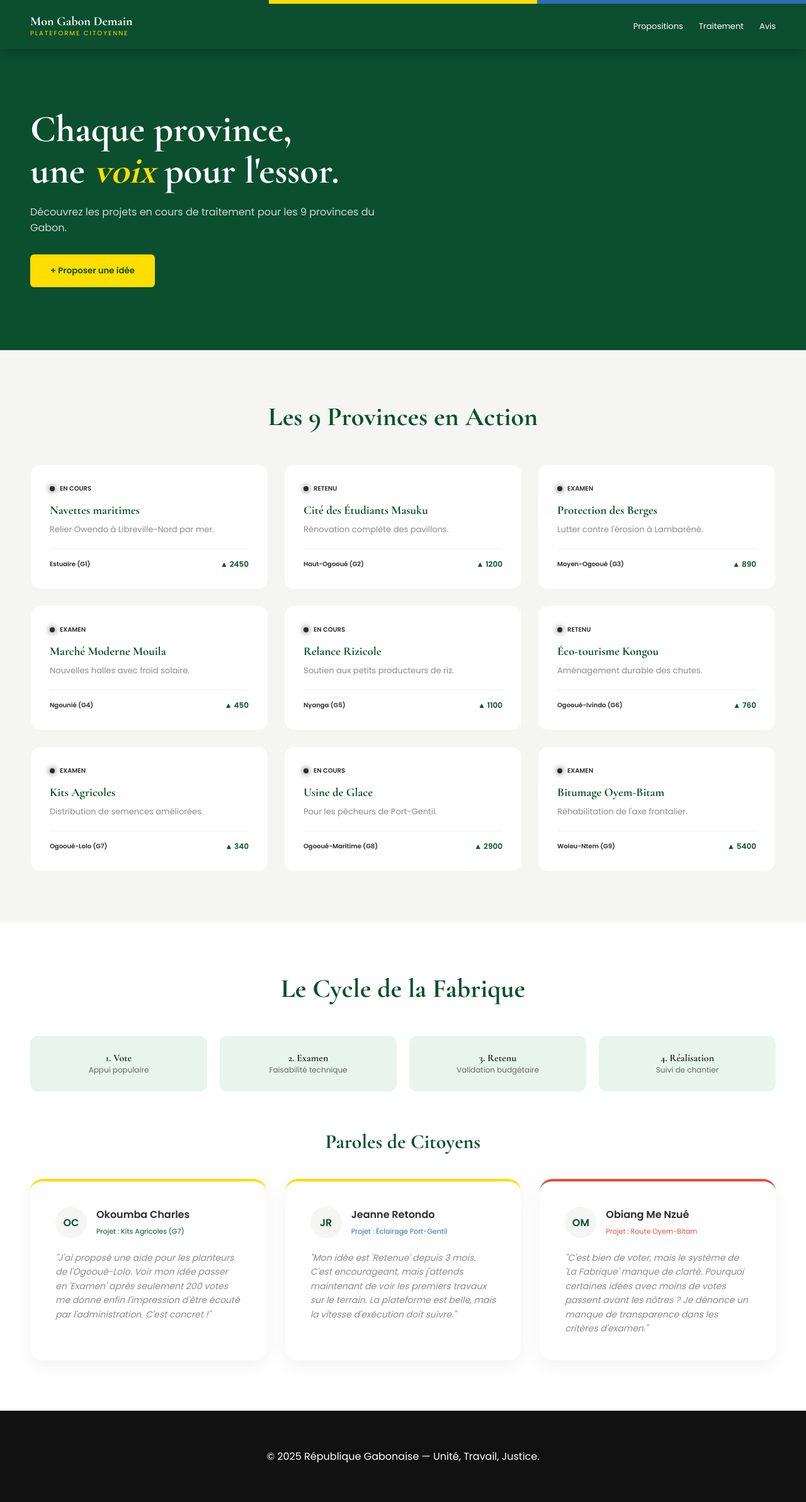
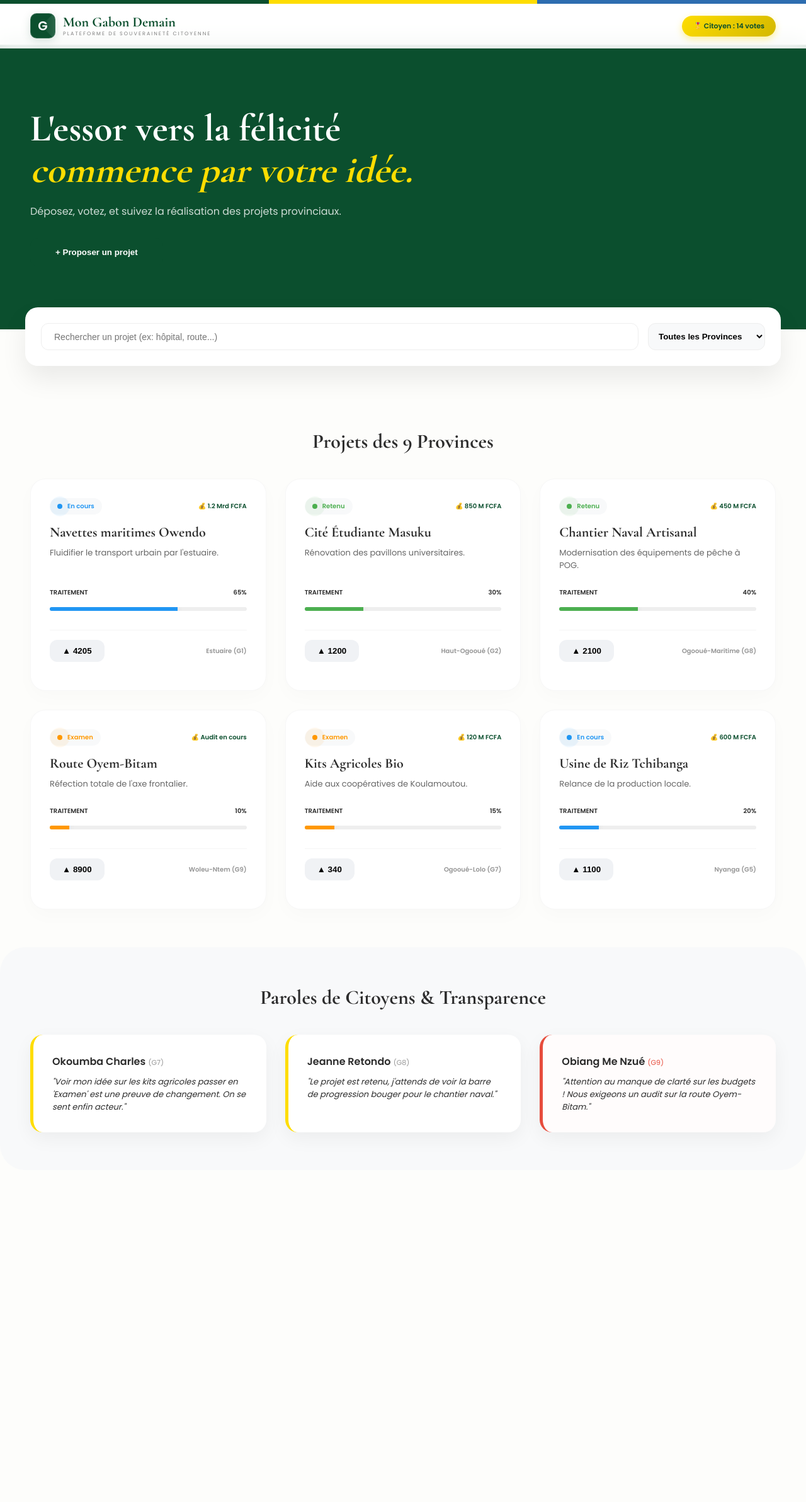
Before and after one commit to kemistrang-sudo/on-reve-et-on-ameliore, a plain HTML site: page index.html in a window 1280 px wide. Shown: the whole page at 63% size. After the commit the page ends 1918 px from the top, so only its background shows below. Drawn offline with nearby package versions, Linux system fonts and the light colour scheme.

Commit message:
Update index.html

```diff
--- a/index.html
+++ b/index.html
@@ -3,213 +3,242 @@
 <head>
 <meta charset="UTF-8">
 <meta name="viewport" content="width=device-width, initial-scale=1.0">
-<title>Mon Gabon Demain — Notre terre, nos voix, demain.</title>
-<link href="https://fonts.googleapis.com/css2?family=Cormorant+Garamond:wght@400;600;700&family=Poppins:wght@300;400;500;600&display=swap" rel="stylesheet">
+<title>Mon Gabon Demain — Excellence Citoyenne</title>
+<link href="https://fonts.googleapis.com/css2?family=Cormorant+Garamond:wght@600;700&family=Poppins:wght@300;400;500;600&display=swap" rel="stylesheet">
 <style>
   :root {
-    --vert: #0B4F2E; --vert-clair: #1a7a47; --vert-pale: #e8f4ee;
-    --jaune: #FEDD00; --jaune-fonce: #d4b800;
-    --bleu: #2E6DB0; --bleu-clair: #4a8fd4; --bleu-pale: #e8f0fa;
-    --blanc: #FFFFFF; --gris: #2C2C2C; --gris-clair: #f5f5f3; --gris-moyen: #8a8a8a;
-    --statut-examen: #ff9800; --statut-retenu: #4caf50; --statut-cours: #2196f3;
-    --rouge-critique: #e74c3c;
+    --vert: #0B4F2E; --vert-glow: rgba(11, 79, 46, 0.15);
+    --jaune: #FEDD00; --jaune-glow: rgba(254, 221, 0, 0.4);
+    --bleu: #2E6DB0; --bleu-pale: #e8f0fa;
+    --or: linear-gradient(135deg, #FEDD00 0%, #d4b800 100%);
+    --glass: rgba(255, 255, 255, 0.85);
+    --gris: #2C2C2C; --gris-clair: #f8f9fa;
   }
 
   * { margin: 0; padding: 0; box-sizing: border-box; }
-  body { font-family: 'Poppins', sans-serif; color: var(--gris); background: var(--blanc); overflow-x: hidden; scroll-behavior: smooth; }
-  h1, h2, h3, h4, .serif { font-family: 'Cormorant Garamond', serif; }
+  body { font-family: 'Poppins', sans-serif; background: #fdfdfb; color: var(--gris); scroll-behavior: smooth; overflow-x: hidden; }
+  h1, h2, h3, .serif { font-family: 'Cormorant Garamond', serif; }
 
   /* BARRE NATIONALE */
-  .barre-nationale { display: flex; height: 6px; width: 100%; position: fixed; top: 0; z-index: 1001; }
+  .barre-nationale { display: flex; height: 6px; width: 100%; position: fixed; top: 0; z-index: 1100; }
   .barre-nationale span { flex: 1; }
   .barre-nationale .v { background: var(--vert); }
   .barre-nationale .j { background: var(--jaune); }
   .barre-nationale .b { background: var(--bleu); }
 
-  header { background: var(--vert); padding: 0 48px; position: sticky; top: 6px; z-index: 1000; box-shadow: 0 2px 20px rgba(0,0,0,0.3); }
-  .header-inner { display: flex; align-items: center; justify-content: space-between; height: 72px; max-width: 1200px; margin: 0 auto; }
-  .logo-text h1 { color: var(--blanc); font-size: 20px; font-weight: 700; line-height: 1.1; }
-  .logo-text p { color: var(--jaune); font-size: 10px; letter-spacing: 2px; text-transform: uppercase; }
+  /* HEADER GLASSMORPHISM */
+  header {
+    background: var(--glass); backdrop-filter: blur(15px); -webkit-backdrop-filter: blur(15px);
+    padding: 15px 48px; position: sticky; top: 6px; z-index: 1000;
+    display: flex; justify-content: space-between; align-items: center;
+    border-bottom: 1px solid rgba(0,0,0,0.05);
+  }
 
-  .hero { background: var(--vert); padding: 100px 48px; min-height: 450px; display: flex; align-items: center; }
-  .hero h2 { font-size: clamp(35px, 5vw, 60px); color: var(--blanc); line-height: 1.1; margin-bottom: 20px; }
+  .logo-container { display: flex; align-items: center; gap: 12px; }
+  .logo-icon {
+    width: 40px; height: 40px; background: var(--vert); border-radius: 10px;
+    display: flex; align-items: center; justify-content: center;
+    box-shadow: 0 4px 15px var(--vert-glow); border: 1px solid rgba(255,255,255,0.2);
+    position: relative; overflow: hidden;
+  }
+  .logo-icon::after {
+    content: ""; position: absolute; top: -50%; left: -50%; width: 200%; height: 200%;
+    background: linear-gradient(45deg, transparent, rgba(255,255,255,0.3), transparent);
+    transform: rotate(45deg); animation: shine 3s infinite;
+  }
+  @keyframes shine { 0% { left: -100%; } 100% { left: 100%; } }
+
+  .user-badge { background: var(--or); padding: 8px 18px; border-radius: 50px; font-size: 11px; font-weight: 700; color: var(--vert); box-shadow: 0 4px 12px var(--jaune-glow); }
+
+  /* HERO */
+  .hero { background: var(--vert); padding: 100px 48px; min-height: 450px; display: flex; align-items: center; position: relative; color: white; }
+  .hero h2 { font-size: clamp(35px, 5vw, 60px); line-height: 1.1; margin-bottom: 20px; }
   .hero h2 em { color: var(--jaune); font-style: italic; }
-  .btn-primary { background: var(--jaune); color: var(--vert); padding: 16px 32px; border-radius: 6px; font-weight: 600; cursor: pointer; border: none; font-family: 'Poppins'; }
 
-  section { padding: 80px 48px; }
-  .section-title { font-size: 42px; text-align: center; margin-bottom: 50px; color: var(--vert); }
+  /* FILTRES & RECHERCHE */
+  .filter-bar { max-width: 1200px; margin: -35px auto 40px; padding: 25px; background: white; border-radius: 20px; box-shadow: 0 20px 40px rgba(0,0,0,0.08); display: flex; gap: 15px; position: relative; z-index: 10; }
+  .search-input { flex-grow: 1; padding: 12px 20px; border-radius: 12px; border: 1px solid #eee; font-size: 14px; outline: none; }
+  .select-prov { padding: 12px; border-radius: 12px; border: 1px solid #eee; background: var(--gris-clair); font-weight: 600; }
 
-  /* GRID IDEES */
-  .idees-grid { display: grid; grid-template-columns: repeat(auto-fill, minmax(320px, 1fr)); gap: 25px; max-width: 1200px; margin: 0 auto; }
-  .idee-card { background: var(--blanc); padding: 30px; border-radius: 16px; border: 1px solid var(--gris-clair); display: flex; flex-direction: column; transition: 0.3s; }
-  .status-light { display: inline-flex; align-items: center; gap: 8px; font-size: 10px; font-weight: 700; text-transform: uppercase; margin-bottom: 15px; }
-  .light { width: 8px; height: 8px; border-radius: 50%; display: inline-block; box-shadow: 0 0 10px currentColor; }
+  /* GRID & CARDS */
+  .section-container { padding: 60px 48px; max-width: 1300px; margin: 0 auto; }
+  .idees-grid { display: grid; grid-template-columns: repeat(auto-fill, minmax(350px, 1fr)); gap: 30px; }
 
-  /* TEMOIGNAGES */
-  .temoignage-grid { display: grid; grid-template-columns: repeat(3, 1fr); gap: 30px; max-width: 1200px; margin: 0 auto; }
-  .temoignage-card { background: #fff; padding: 40px; border-radius: 20px; box-shadow: 0 10px 30px rgba(0,0,0,0.05); border-top: 4px solid var(--jaune); }
-  .temoignage-card.critique { border-top-color: var(--rouge-critique); }
-  .user-info { display: flex; align-items: center; gap: 15px; margin-bottom: 20px; }
-  .avatar { width: 50px; height: 50px; border-radius: 50%; background: var(--gris-clair); display: flex; align-items: center; justify-content: center; font-weight: 700; color: var(--vert); }
-  .quote { font-size: 14px; line-height: 1.6; color: var(--gris-moyen); font-style: italic; }
+  .idee-card {
+    background: white; border-radius: 24px; padding: 30px; border: 1px solid rgba(0,0,0,0.03);
+    box-shadow: 0 10px 30px rgba(0,0,0,0.02); transition: 0.4s cubic-bezier(0.165, 0.84, 0.44, 1);
+    display: flex; flex-direction: column;
+  }
+  .idee-card:hover { transform: translateY(-10px); box-shadow: 0 30px 60px rgba(11, 79, 46, 0.08); }
 
-  /* FABRIQUE (TRAITEMENT) */
-  .fabrique-grid { display: grid; grid-template-columns: repeat(4, 1fr); gap: 20px; max-width: 1200px; margin: 0 auto; margin-bottom: 60px; }
-  .etape-card { background: var(--vert-pale); padding: 25px; border-radius: 12px; text-align: center; }
+  /* LUMIÈRES & PROGRESSION */
+  .status-line { display: flex; justify-content: space-between; align-items: center; margin-bottom: 15px; }
+  .light-tag { display: inline-flex; align-items: center; gap: 8px; font-size: 10px; font-weight: 700; background: #f8f9fa; padding: 5px 12px; border-radius: 50px; }
+  .dot { width: 8px; height: 8px; border-radius: 50%; position: relative; }
+  .dot::after { content: ""; position: absolute; inset: -3px; border-radius: 50%; background: currentColor; opacity: 0.4; animation: pulse 2s infinite; }
+  @keyframes pulse { 0% { transform: scale(1); opacity: 0.4; } 100% { transform: scale(2.5); opacity: 0; } }
+
+  .prog-bg { height: 6px; background: #eee; border-radius: 10px; margin: 15px 0; overflow: hidden; }
+  .prog-bar { height: 100%; transition: 1s; box-shadow: 0 0 10px rgba(0,0,0,0.1); }
+
+  /* TÉMOIGNAGES */
+  .temoignage-card { background: white; padding: 30px; border-radius: 20px; box-shadow: 0 10px 30px rgba(0,0,0,0.05); border-left: 5px solid var(--jaune); height: 100%; }
+  .temoignage-card.critique { border-left-color: #e74c3c; background: #fffcfc; }
 
   /* MODALE */
-  .modal-overlay { position: fixed; inset: 0; background: rgba(11, 79, 46, 0.85); backdrop-filter: blur(10px); display: flex; align-items: center; justify-content: center; z-index: 2000; opacity: 0; pointer-events: none; transition: 0.3s; }
-  .modal-overlay.active { opacity: 1; pointer-events: auto; }
-  .modal-card { background: var(--blanc); width: 600px; border-radius: 24px; padding: 40px; }
-  .form-control { width: 100%; padding: 12px; border: 1px solid #ddd; border-radius: 8px; margin: 8px 0 20px; font-family: 'Poppins'; }
+  .modal-overlay { position: fixed; inset: 0; background: rgba(11, 79, 46, 0.9); backdrop-filter: blur(10px); display: none; align-items: center; justify-content: center; z-index: 2000; padding: 20px; }
+  .modal-overlay.active { display: flex; }
+  .modal-card { background: white; width: 100%; max-width: 550px; border-radius: 28px; padding: 40px; position: relative; }
+  .form-control { width: 100%; padding: 12px; border: 1px solid #eee; border-radius: 10px; margin: 8px 0 18px; font-family: 'Poppins'; }
+  .btn-submit { width: 100%; background: var(--vert); color: white; padding: 15px; border: none; border-radius: 12px; font-weight: 700; cursor: pointer; }
 
-  footer { background: #111; color: #fff; padding: 60px 48px; text-align: center; }
+  .btn-vote { border: none; background: #f0f2f5; padding: 10px 20px; border-radius: 12px; font-weight: 700; cursor: pointer; transition: 0.3s; }
+  .btn-vote.active { background: var(--or); color: var(--vert); }
 </style>
 </head>
 <body>
 
-<div class="barre-nationale">
-  <span class="v"></span><span class="j"></span><span class="b"></span>
-</div>
+<div class="barre-nationale"><span class="v"></span><span class="j"></span><span class="b"></span></div>
 
 <header>
-  <div class="header-inner">
-    <div class="logo-text"><h1>Mon Gabon Demain</h1><p>Plateforme Citoyenne</p></div>
-    <nav style="display:flex; gap:25px;">
-      <a href="#idees" style="color:white; text-decoration:none; font-size:13px;">Propositions</a>
-      <a href="#traitement" style="color:white; text-decoration:none; font-size:13px;">Traitement</a>
-      <a href="#temoignages" style="color:white; text-decoration:none; font-size:13px;">Avis</a>
-    </nav>
+  <div class="logo-container">
+    <div class="logo-icon"><span style="color:white; font-weight:900; font-size:20px;">G</span></div>
+    <div>
+      <h1 class="serif" style="font-size:22px; margin:0; color:var(--vert);">Mon Gabon Demain</h1>
+      <p style="font-size:8px; text-transform:uppercase; letter-spacing:2px; margin:0; opacity:0.6;">Plateforme de Souveraineté Citoyenne</p>
+    </div>
   </div>
+  <div class="user-badge" id="userRank">🎖️ Citoyen : <span id="vCount">14</span> votes</div>
 </header>
 
 <section class="hero">
-  <div class="hero-content">
-    <h2>Chaque province,<br>une <em>voix</em> pour l'essor.</h2>
-    <p style="color:rgba(255,255,255,0.8); margin-bottom:30px; max-width:600px;">Découvrez les projets en cours de traitement pour les 9 provinces du Gabon.</p>
-    <button class="btn-primary" onclick="openModal()">+ Proposer une idée</button>
+  <div style="max-width:800px;">
+    <h2>L'essor vers la félicité<br><em>commence par votre idée.</em></h2>
+    <p style="opacity:0.8; margin-bottom:30px;">Déposez, votez, et suivez la réalisation des projets provinciaux.</p>
+    <button class="btn-submit" style="width:auto; padding:15px 40px;" onclick="openModal()">+ Proposer un projet</button>
   </div>
 </section>
 
-<section id="idees" style="background:var(--gris-clair)">
-  <h2 class="section-title">Les 9 Provinces en Action</h2>
-  <div class="idees-grid" id="ideesContainer">
+<div class="filter-bar">
+  <input type="text" class="search-input" id="search" placeholder="Rechercher un projet (ex: hôpital, route...)" onkeyup="filter()">
+  <select class="select-prov" id="provFilter" onchange="filter()">
+    <option value="all">Toutes les Provinces</option>
+    <option>Estuaire (G1)</option><option>Haut-Ogooué (G2)</option><option>Moyen-Ogooué (G3)</option>
+    <option>Ngounié (G4)</option><option>Nyanga (G5)</option><option>Ogooué-Ivindo (G6)</option>
+    <option>Ogooué-Lolo (G7)</option><option>Ogooué-Maritime (G8)</option><option>Woleu-Ntem (G9)</option>
+  </select>
+</div>
+
+<section class="section-container">
+  <h2 class="serif" style="font-size:32px; margin-bottom:40px; text-align:center;">Projets des 9 Provinces</h2>
+  <div class="idees-grid" id="container">
     </div>
 </section>
 
-<section id="traitement">
-  <h2 class="section-title">Le Cycle de la Fabrique</h2>
-  <div class="fabrique-grid">
-    <div class="etape-card"><h4>1. Vote</h4><p style="font-size:12px; opacity:0.7;">Appui populaire</p></div>
-    <div class="etape-card"><h4>2. Examen</h4><p style="font-size:12px; opacity:0.7;">Faisabilité technique</p></div>
-    <div class="etape-card"><h4>3. Retenu</h4><p style="font-size:12px; opacity:0.7;">Validation budgétaire</p></div>
-    <div class="etape-card"><h4>4. Réalisation</h4><p style="font-size:12px; opacity:0.7;">Suivi de chantier</p></div>
-  </div>
-
-  <div id="temoignages" style="margin-top:40px;">
-    <h3 class="serif" style="text-align:center; font-size:32px; margin-bottom:40px; color:var(--vert);">Paroles de Citoyens</h3>
-    <div class="temoignage-grid">
-
-      <div class="temoignage-card">
-        <div class="user-info">
-          <div class="avatar">OC</div>
-          <div><strong>Okoumba Charles</strong><br><span style="font-size:11px; color:var(--vert);">Projet : Kits Agricoles (G7)</span></div>
-        </div>
-        <p class="quote">"J'ai proposé une aide pour les planteurs de l'Ogooué-Lolo. Voir mon idée passer en 'Examen' après seulement 200 votes me donne enfin l'impression d'être écouté par l'administration. C'est concret !"</p>
-      </div>
-
-      <div class="temoignage-card">
-        <div class="user-info">
-          <div class="avatar">JR</div>
-          <div><strong>Jeanne Retondo</strong><br><span style="font-size:11px; color:var(--bleu);">Projet : Éclairage Port-Gentil</span></div>
-        </div>
-        <p class="quote">"Mon idée est 'Retenue' depuis 3 mois. C'est encourageant, mais j'attends maintenant de voir les premiers travaux sur le terrain. La plateforme est belle, mais la vitesse d'exécution doit suivre."</p>
-      </div>
-
-      <div class="temoignage-card critique">
-        <div class="user-info">
-          <div class="avatar">OM</div>
-          <div><strong>Obiang Me Nzué</strong><br><span style="font-size:11px; color:var(--rouge-critique);">Projet : Route Oyem-Bitam</span></div>
-        </div>
-        <p class="quote">"C'est bien de voter, mais le système de 'La Fabrique' manque de clarté. Pourquoi certaines idées avec moins de votes passent avant les nôtres ? Je dénonce un manque de transparence dans les critères d'examen."</p>
-      </div>
-
+<section class="section-container" style="background:var(--gris-clair); border-radius:40px; margin-bottom:60px;">
+  <h2 class="serif" style="text-align:center; font-size:32px; margin-bottom:40px;">Paroles de Citoyens & Transparence</h2>
+  <div class="idees-grid">
+    <div class="temoignage-card">
+      <strong>Okoumba Charles</strong> <span style="font-size:11px; opacity:0.5;">(G7)</span>
+      <p style="font-size:13px; font-style:italic; margin-top:10px;">"Voir mon idée sur les kits agricoles passer en 'Examen' est une preuve de changement. On se sent enfin acteur."</p>
+    </div>
+    <div class="temoignage-card">
+      <strong>Jeanne Retondo</strong> <span style="font-size:11px; opacity:0.5;">(G8)</span>
+      <p style="font-size:13px; font-style:italic; margin-top:10px;">"Le projet est retenu, j'attends de voir la barre de progression bouger pour le chantier naval."</p>
+    </div>
+    <div class="temoignage-card critique">
+      <strong>Obiang Me Nzué</strong> <span style="font-size:11px; color:#e74c3c;">(G9)</span>
+      <p style="font-size:13px; font-style:italic; margin-top:10px;">"Attention au manque de clarté sur les budgets ! Nous exigeons un audit sur la route Oyem-Bitam."</p>
     </div>
   </div>
 </section>
 
-<div class="modal-overlay" id="modalIdea">
+<div class="modal-overlay" id="modal">
   <div class="modal-card">
-    <h2 class="serif" style="color:var(--vert); margin-bottom:20px;">Nouvelle Proposition</h2>
+    <h2 class="serif" style="margin-bottom:20px;">Nouvelle Proposition</h2>
     <form id="ideaForm">
-      <label style="font-size:11px; font-weight:700;">PROVINCE</label>
-      <select id="f-province" class="form-control">
+      <label style="font-size:10px; font-weight:700;">PROVINCE</label>
+      <select class="form-control" id="f-prov">
         <option>Estuaire (G1)</option><option>Haut-Ogooué (G2)</option><option>Moyen-Ogooué (G3)</option>
         <option>Ngounié (G4)</option><option>Nyanga (G5)</option><option>Ogooué-Ivindo (G6)</option>
         <option>Ogooué-Lolo (G7)</option><option>Ogooué-Maritime (G8)</option><option>Woleu-Ntem (G9)</option>
       </select>
-      <label style="font-size:11px; font-weight:700;">TITRE</label>
-      <input type="text" id="f-titre" class="form-control" required>
-      <label style="font-size:11px; font-weight:700;">DESCRIPTION</label>
-      <textarea id="f-desc" class="form-control" rows="4" required></textarea>
-      <button type="submit" class="btn-primary" style="width:100%;">Publier</button>
-      <button type="button" onclick="closeModal()" style="width:100%; background:none; border:none; margin-top:10px; cursor:pointer;">Fermer</button>
+      <label style="font-size:10px; font-weight:700;">TITRE DU PROJET</label>
+      <input type="text" class="form-control" id="f-titre" required>
+      <label style="font-size:10px; font-weight:700;">DESCRIPTION & IMPACT</label>
+      <textarea class="form-control" id="f-desc" rows="4" required></textarea>
+      <button type="submit" class="btn-submit">Soumettre à la Fabrique Citoyenne</button>
+      <button type="button" style="width:100%; background:none; border:none; margin-top:10px; cursor:pointer; color:#999;" onclick="closeModal()">Annuler</button>
     </form>
   </div>
 </div>
 
-<footer>
-  <p>© 2025 République Gabonaise — Unité, Travail, Justice.</p>
-</footer>
-
 <script>
-  const data = [
-    { id: 1, p: "Estuaire (G1)", t: "Navettes maritimes", d: "Relier Owendo à Libreville-Nord par mer.", s: "status-cours", l: "En cours", v: 2450 },
-    { id: 2, p: "Haut-Ogooué (G2)", t: "Cité des Étudiants Masuku", d: "Rénovation complète des pavillons.", s: "status-retenu", l: "Retenu", v: 1200 },
-    { id: 3, p: "Moyen-Ogooué (G3)", t: "Protection des Berges", d: "Lutter contre l'érosion à Lambaréné.", s: "status-examen", l: "Examen", v: 890 },
-    { id: 4, p: "Ngounié (G4)", t: "Marché Moderne Mouila", d: "Nouvelles halles avec froid solaire.", s: "status-examen", l: "Examen", v: 450 },
-    { id: 5, p: "Nyanga (G5)", t: "Relance Rizicole", d: "Soutien aux petits producteurs de riz.", s: "status-cours", l: "En cours", v: 1100 },
-    { id: 6, p: "Ogooué-Ivindo (G6)", t: "Éco-tourisme Kongou", d: "Aménagement durable des chutes.", s: "status-retenu", l: "Retenu", v: 760 },
-    { id: 7, p: "Ogooué-Lolo (G7)", t: "Kits Agricoles", d: "Distribution de semences améliorées.", s: "status-examen", l: "Examen", v: 340 },
-    { id: 8, p: "Ogooué-Maritime (G8)", t: "Usine de Glace", d: "Pour les pêcheurs de Port-Gentil.", s: "status-cours", l: "En cours", v: 2900 },
-    { id: 9, p: "Woleu-Ntem (G9)", t: "Bitumage Oyem-Bitam", d: "Réhabilitation de l'axe frontalier.", s: "status-examen", l: "Examen", v: 5400 }
+  let totalVotes = 14;
+  const idees = [
+    { id: 1, p: "Estuaire (G1)", t: "Navettes maritimes Owendo", d: "Fluidifier le transport urbain par l'estuaire.", s: "En cours", c: "#2196f3", prog: 65, b: "1.2 Mrd FCFA", v: 4205 },
+    { id: 2, p: "Haut-Ogooué (G2)", t: "Cité Étudiante Masuku", d: "Rénovation des pavillons universitaires.", s: "Retenu", c: "#4caf50", prog: 30, b: "850 M FCFA", v: 1200 },
+    { id: 3, p: "Ogooué-Maritime (G8)", t: "Chantier Naval Artisanal", d: "Modernisation des équipements de pêche à POG.", s: "Retenu", c: "#4caf50", prog: 40, b: "450 M FCFA", v: 2100 },
+    { id: 4, p: "Woleu-Ntem (G9)", t: "Route Oyem-Bitam", d: "Réfection totale de l'axe frontalier.", s: "Examen", c: "#ff9800", prog: 10, b: "Audit en cours", v: 8900 },
+    { id: 5, p: "Ogooué-Lolo (G7)", t: "Kits Agricoles Bio", d: "Aide aux coopératives de Koulamoutou.", s: "Examen", c: "#ff9800", prog: 15, b: "120 M FCFA", v: 340 },
+    { id: 6, p: "Nyanga (G5)", t: "Usine de Riz Tchibanga", d: "Relance de la production locale.", s: "En cours", c: "#2196f3", prog: 20, b: "600 M FCFA", v: 1100 }
   ];
 
-  function render() {
-    const c = document.getElementById('ideesContainer');
-    c.innerHTML = '';
-    data.forEach(i => {
-      c.innerHTML += `
+  function render(list) {
+    const cont = document.getElementById('container');
+    cont.innerHTML = '';
+    list.forEach(i => {
+      cont.innerHTML += `
         <div class="idee-card">
-          <div class="status-light ${i.s}"><span class="light" style="background:currentColor"></span> ${i.l}</div>
-          <h3 class="serif" style="color:var(--vert); margin-bottom:10px;">${i.t}</h3>
-          <p style="font-size:13px; color:var(--gris-moyen); flex-grow:1;">${i.d}</p>
-          <div style="margin-top:20px; display:flex; justify-content:space-between; align-items:center; border-top:1px solid #eee; padding-top:15px;">
-            <span style="font-size:10px; font-weight:700;">${i.p}</span>
-            <span style="font-weight:700; font-size:12px; color:var(--vert);">▲ ${i.v}</span>
+          <div class="status-line">
+            <div class="light-tag" style="color:${i.c}"><span class="dot" style="background:currentColor"></span> ${i.s}</div>
+            <span style="font-size:10px; font-weight:700; color:var(--vert);">💰 ${i.b}</span>
+          </div>
+          <h3 class="serif" style="font-size:22px;">${i.t}</h3>
+          <p style="font-size:13px; color:#666; margin:10px 0; flex-grow:1;">${i.d}</p>
+          <div style="font-size:10px; font-weight:700; margin-top:15px; display:flex; justify-content:space-between;">
+            <span>TRAITEMENT</span><span>${i.prog}%</span>
+          </div>
+          <div class="prog-bg"><div class="prog-bar" style="width:${i.prog}%; background:${i.c}"></div></div>
+          <div class="status-line" style="margin-top:15px; padding-top:15px; border-top:1px solid #f5f5f5;">
+            <button class="btn-vote" onclick="vote(this)">▲ ${i.v}</button>
+            <span style="font-size:10px; font-weight:700; opacity:0.5;">${i.p}</span>
           </div>
         </div>
       `;
     });
   }
 
-  function openModal() { document.getElementById('modalIdea').classList.add('active'); }
-  function closeModal() { document.getElementById('modalIdea').classList.remove('active'); }
+  function filter() {
+    const txt = document.getElementById('search').value.toLowerCase();
+    const pr = document.getElementById('provFilter').value;
+    const f = idees.filter(i => (i.t.toLowerCase().includes(txt) || i.d.toLowerCase().includes(txt)) && (pr === "all" || i.p === pr));
+    render(f);
+  }
+
+  function vote(btn) {
+    if(!btn.classList.contains('active')) {
+      btn.classList.add('active');
+      totalVotes++;
+      document.getElementById('vCount').innerText = totalVotes;
+      if(totalVotes > 15) document.getElementById('userRank').innerText = "⭐ Rang : Bâtisseur | " + totalVotes + " votes";
+    }
+  }
+
+  function openModal() { document.getElementById('modal').classList.add('active'); }
+  function closeModal() { document.getElementById('modal').classList.remove('active'); }
 
   document.getElementById('ideaForm').onsubmit = (e) => {
     e.preventDefault();
-    data.unshift({
-      id: Date.now(),
-      p: document.getElementById('f-province').value,
-      t: document.getElementById('f-titre').value,
-      d: document.getElementById('f-desc').value,
-      s: "status-examen", l: "Nouveau", v: 1
+    idees.unshift({
+      id: Date.now(), p: document.getElementById('f-prov').value,
+      t: document.getElementById('f-titre').value, d: document.getElementById('f-desc').value,
+      s: "Nouveau", c: "#999", prog: 0, b: "À définir", v: 1
     });
-    save(); closeModal();
+    render(idees); closeModal();
   };
 
-  function save() { render(); } // Ici on pourrait ajouter localStorage.setItem
-  render();
+  render(idees);
 </script>
 </body>
 </html>
```
